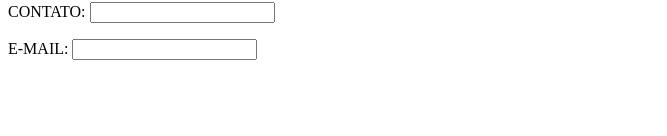
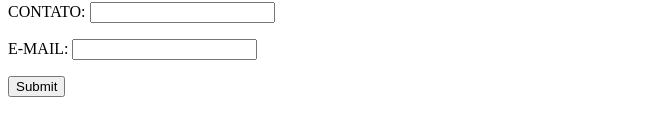
Before and after one commit to derikpomposo1806/FORMULARIO, a plain HTML site: page index.html in a window 1280 px wide. Shown: the part 300-436 px from the top of the page, without its empty margins (0-667 px from the left). Drawn offline with Linux system fonts and the light colour scheme.

Commit message:
Update index.html

```diff
--- a/index.html
+++ b/index.html
@@ -17,6 +17,7 @@
      <p>TURNO: <input type="text" name="turno" id="turno" </p>
      <p>CONTATO: <input type="text" name="contato" id="contato" </p>
      <p>E-MAIL: <input type="text" name="e-mail" id="e-mail" </p>
+     <p><INPUT TYPE="submit" </p>
 
 
 
```
